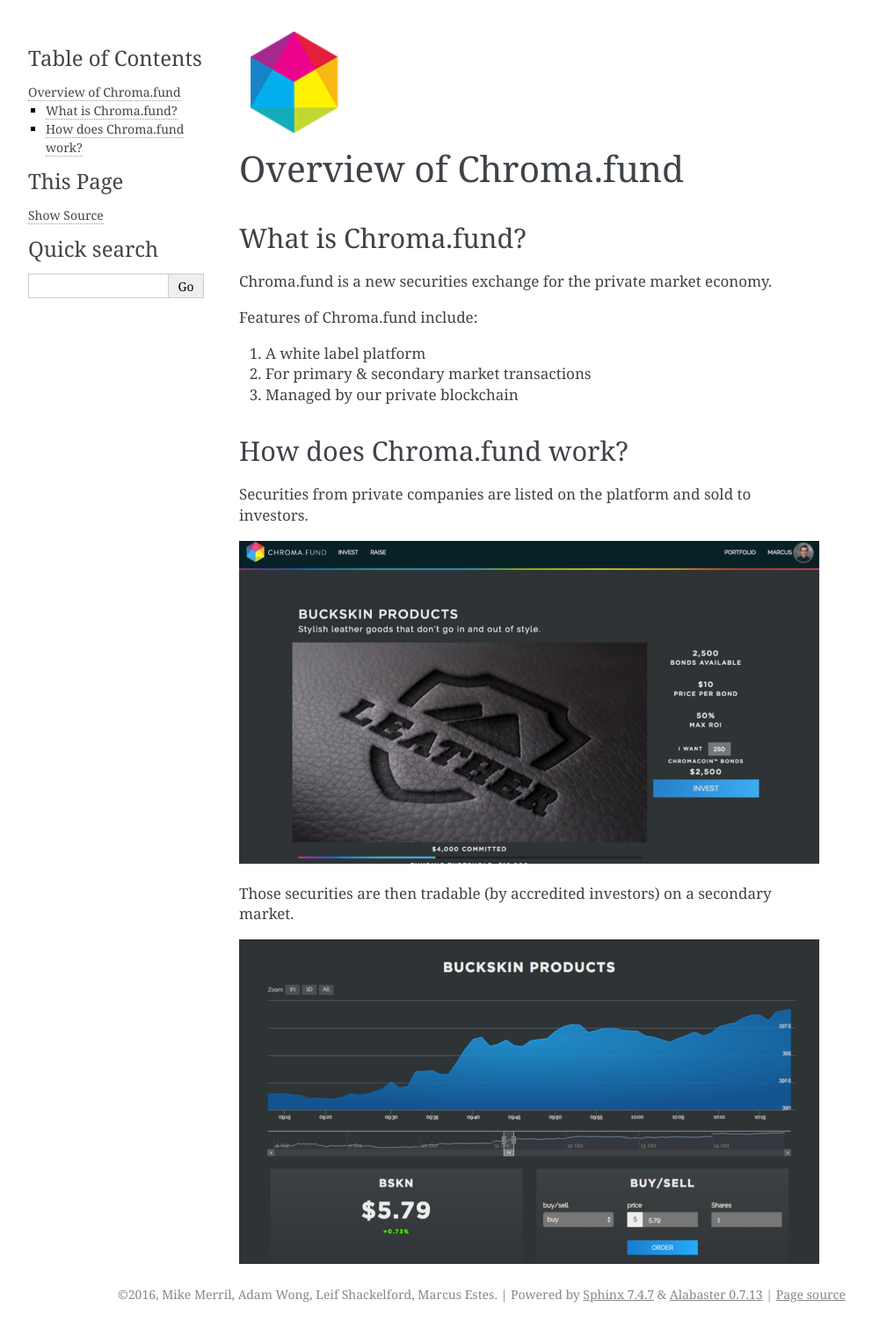
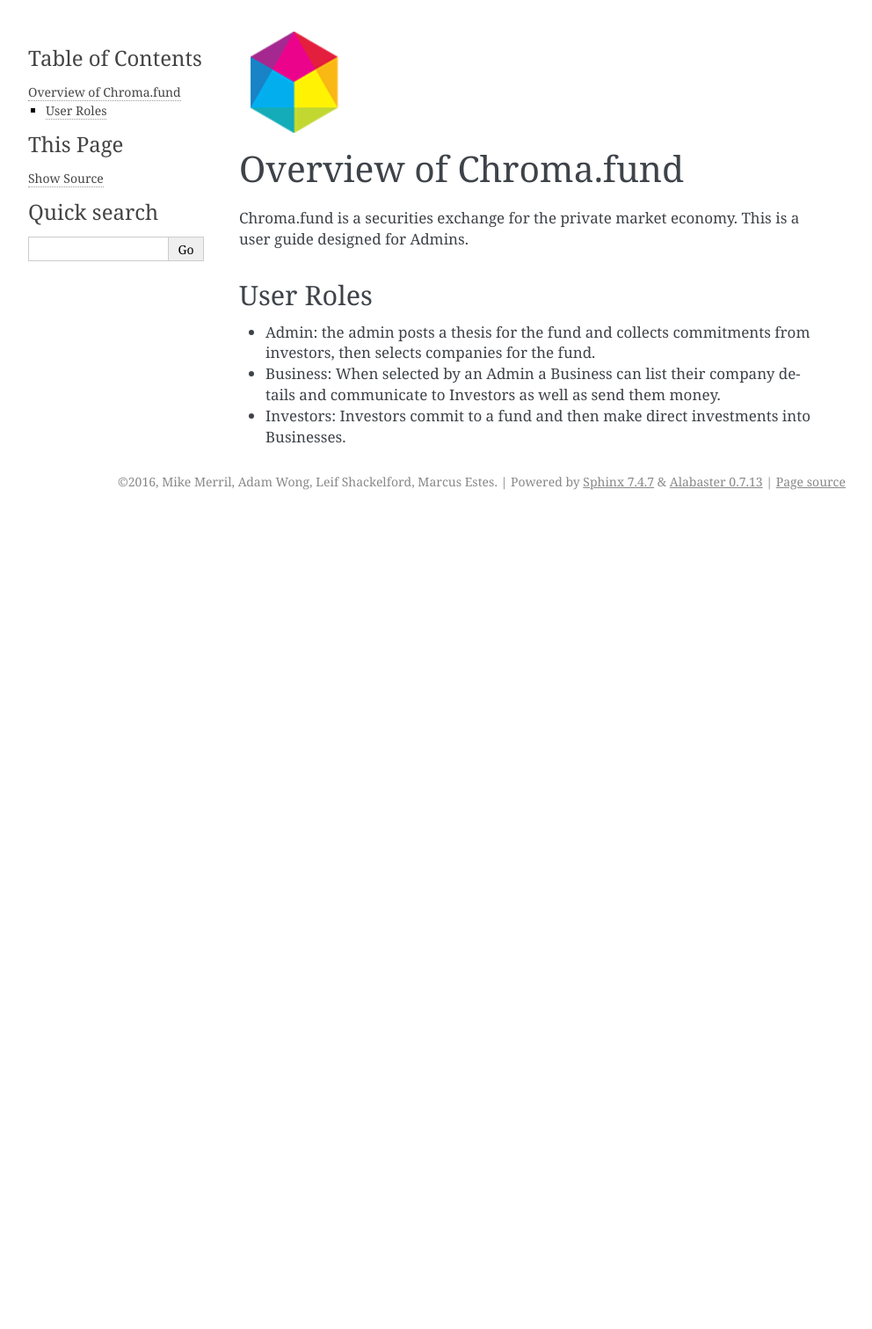
Before and after one commit to ChromaPDX/chroma-fund-docs, a Sphinx documentation site: the page built from docs/source/chroma_fund/overview.rst, in a window 1280 px wide. Shown: the whole page at 88% size, without its empty margins (148-1140 px from the left). Built offline with Sphinx 7.4.7, drawn with Linux system fonts in a browser that asks for light colours; pages that are not in the unit, such as notebooks, are missing from menus; after the commit the page ends 900 px from its top, so only the background shows below that.

Commit message:
Update overview.rst

```diff
--- a/docs/source/chroma_fund/overview.rst
+++ b/docs/source/chroma_fund/overview.rst
@@ -3,24 +3,11 @@
 Overview of Chroma.fund
 =======================
 
-What is Chroma.fund?
---------------------
+Chroma.fund is a securities exchange for the private market economy. This is a user guide designed for Admins.
 
-Chroma.fund is a new securities exchange for the private market economy.
+User Roles
+----------
 
-Features of Chroma.fund include:
-
-1. A white label platform
-2. For primary & secondary market transactions
-3. Managed by our private blockchain
-
-How does Chroma.fund work?
---------------------------
-
-Securities from private companies are listed on the platform and sold to investors.
-
-.. image:: /images/offering_example.png
-
-Those securities are then tradable (by accredited investors) on a secondary market.
-
-.. image:: /images/trading_example.png
+* Admin: the admin posts a thesis for the fund and collects commitments from investors, then selects companies for the fund.
+* Business: When selected by an Admin a Business can list their company details and communicate to Investors as well as send them money.
+* Investors: Investors commit to a fund and then make direct investments into Businesses.
```
